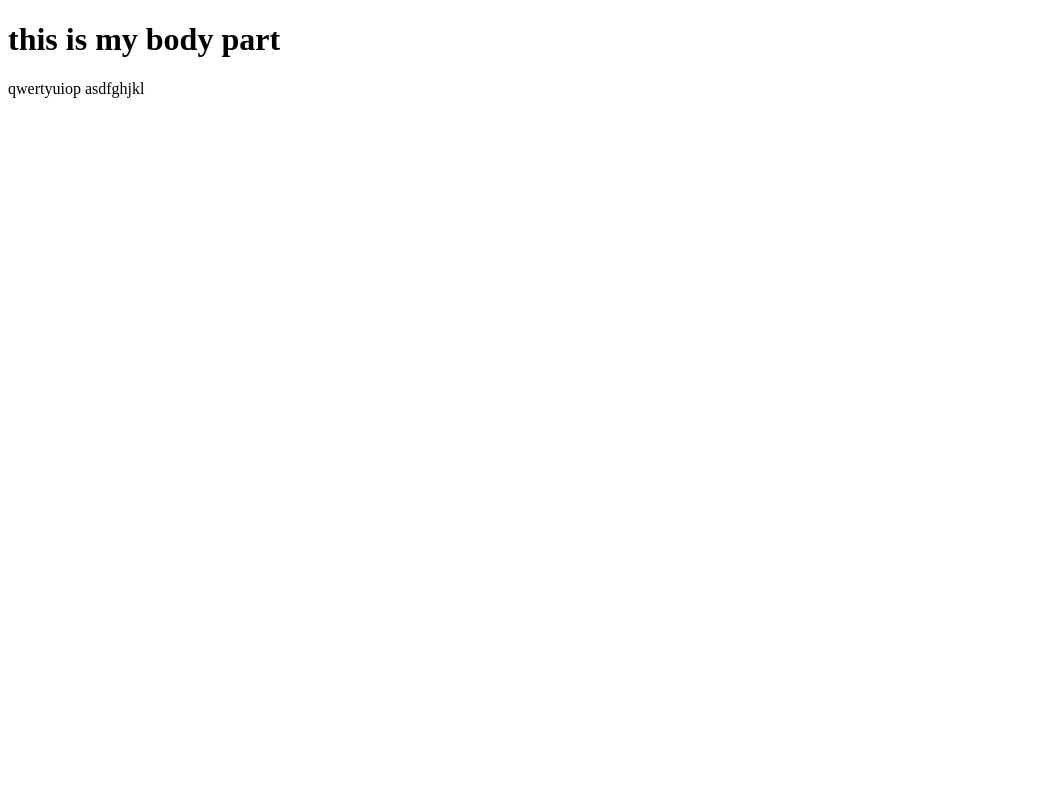
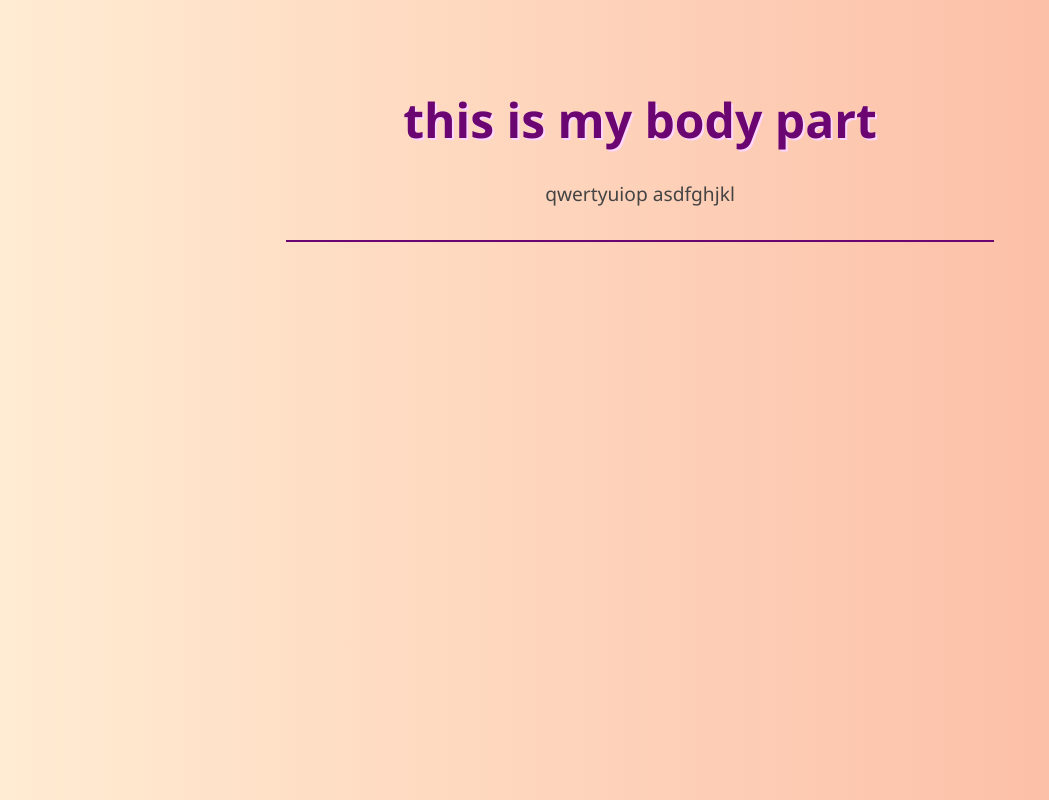
Before and after one commit to nikitasharma23/myrepo, a plain HTML site: page gittest.html in a window 1280 px wide. Shown: the whole page, without its empty margins (0-1049 px from the left). Drawn offline with Linux system fonts and the light colour scheme.

Commit message:
my fif commit

```diff
--- a/gittest.html
+++ b/gittest.html
@@ -3,7 +3,7 @@
 <head>
     <meta charset="UTF-8">
     <meta name="viewport" content="width=device-width, initial-scale=1.0">
-    <link rel="Style sheet" href="styles.css">
+    <link rel="stylesheet" href="styles.css">
     <title>Document</title>
 
 </head>
--- a/styles.css
+++ b/styles.css
@@ -1,23 +1,31 @@
 body {
     margin: 0;
     padding: 0;
-    font-family: Arial, sans-serif;
-    background-color: #f4f4f4;
+    font-family: 'Segoe UI', Tahoma, Geneva, Verdana, sans-serif;
+    background: linear-gradient(to right, #ffecd2, #fcb69f);
     color: #333;
+    text-align: center;
+    padding: 50px;
 }
 
 h1 {
-    color: #2c3e50;
-    text-align: center;
-    margin-top: 40px;
-    font-size: 32px;
+    color: #6a0572;
+    font-size: 3rem;
+    margin-bottom: 20px;
+    text-shadow: 2px 2px #ffd6ff;
 }
 
 body::after {
     content: "";
     display: block;
-    margin: 20px auto;
-    width: 80%;
-    height: 1px;
-    background-color: #ccc;
+    margin: 30px auto;
+    width: 60%;
+    height: 2px;
+    background-color: #6a0572;
 }
+
+body {
+    font-size: 1.2rem;
+    line-height: 1.6;
+    color: #444;
+}
```
